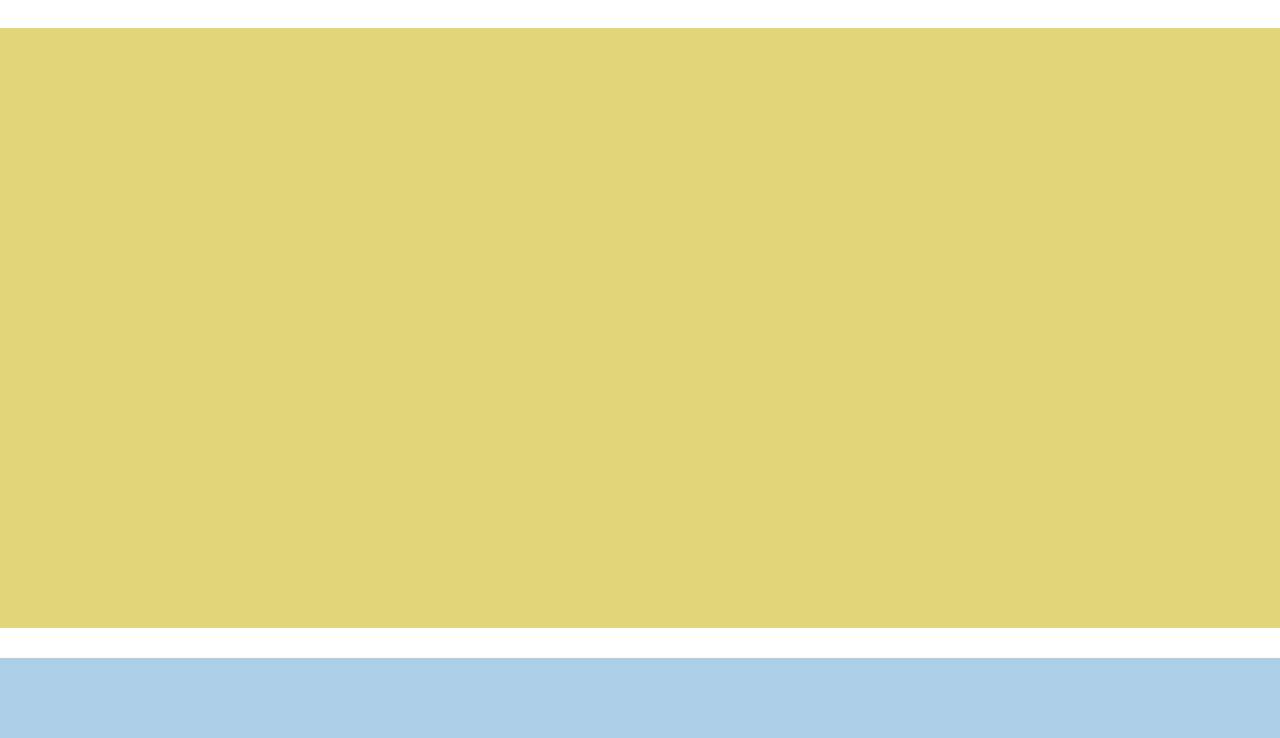
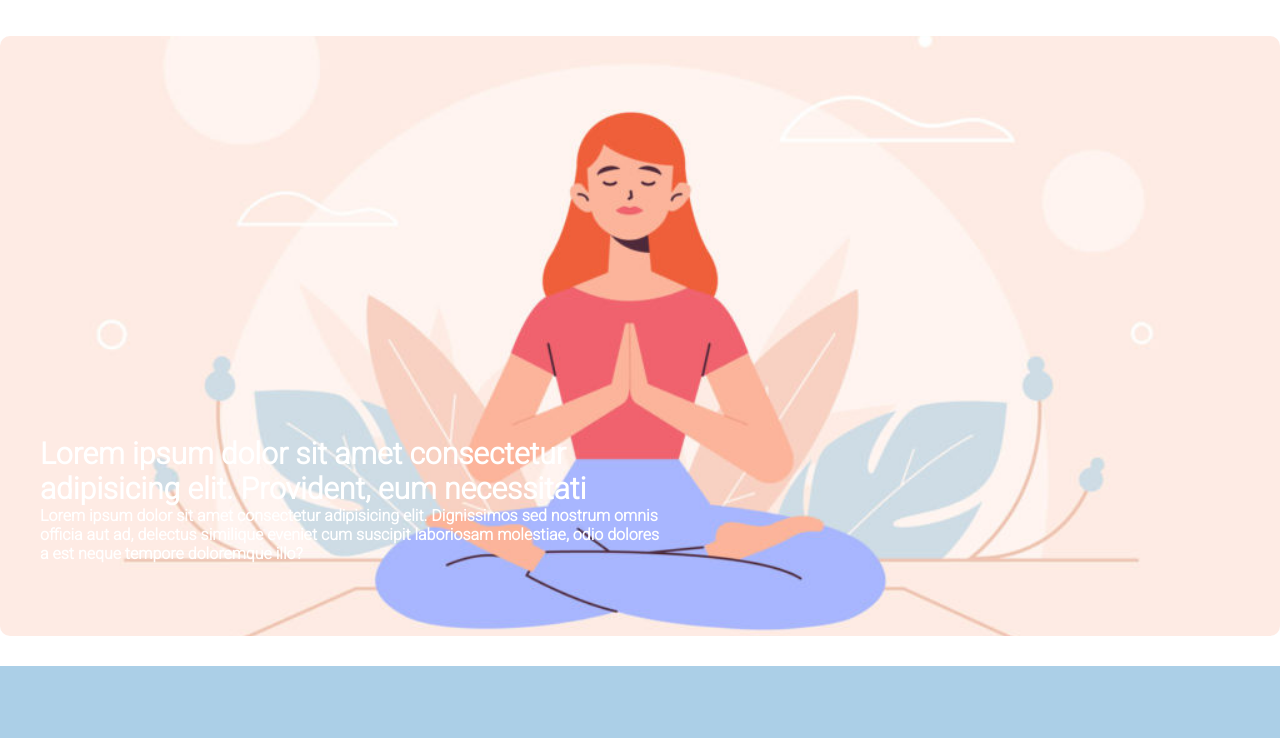
Before and after one commit to RubaCodes/htmlcss-wp, a plain HTML site: page index.html in a window 1280 px wide. Shown: the part 169-907 px from the top of the page. Drawn offline with Linux system fonts and the light colour scheme.

Commit message:
primo design hero

```diff
--- a/css/style.css
+++ b/css/style.css
@@ -14,13 +14,27 @@
 
 header{
     min-height: 150px;
-    border: 1px solid red;
 }
 
-.placeholder-img{
-    margin-top: 30px;
+.hero{
+    margin-top: 40px;
     min-height: 600px;
-    background-color: #e1d67a;
+    background-image: url("../img/banner.jpg");
+    background-position: center;
+    background-size: cover;
+    border: 1px transparent black;
+    border-radius: 10px;
+    padding-top:400px;
+    padding-left: 40px;
+}
+.hero-text, .hero-bold-text{
+    color: white;
+    max-width: 50%;
+    font-weight: 600;
+}
+.hero-bold-text{
+    font-size:30px;
+
 }
 .header-float{
     min-height: 100px;
--- a/index.html
+++ b/index.html
@@ -37,7 +37,9 @@
                 </ul>
             </nav>
         </header>
-        <section class="placeholder-img">
+        <section class="hero">
+            <h2 class="hero-bold-text">Lorem ipsum dolor sit amet consectetur adipisicing elit. Provident, eum necessitati</h2>
+            <p class="hero-text">Lorem ipsum dolor sit amet consectetur adipisicing elit. Dignissimos sed nostrum omnis officia aut ad, delectus similique eveniet cum suscipit laboriosam molestiae, odio dolores a est neque tempore doloremque illo?</p>
         </section>
 
         <section>
```
